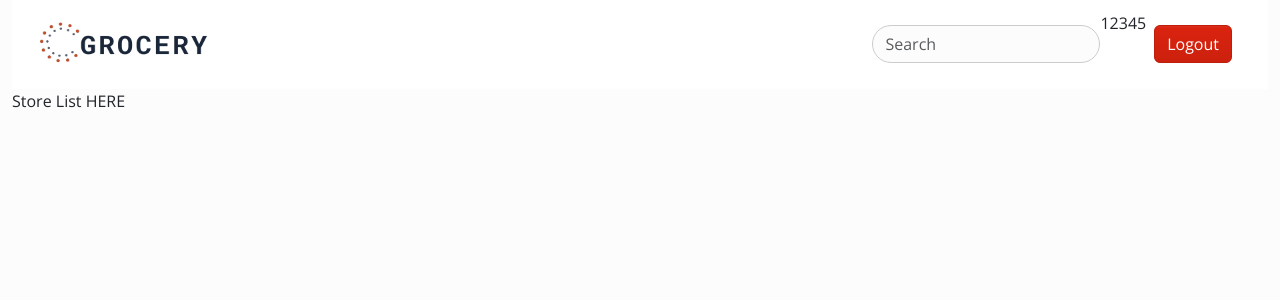
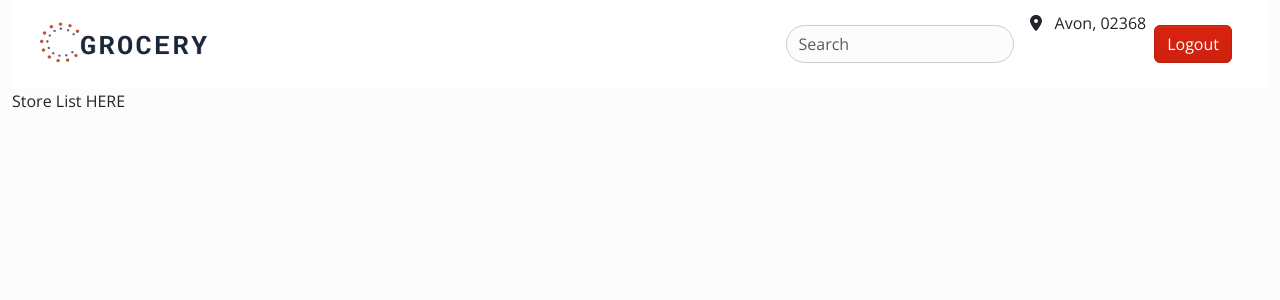
Before and after one commit to raspuna/AllInOneGrocery, a React (Create React App) app in the folder client/: page / in a window 1280 px wide. Shown: the top 300 px of the page. Built offline with nearby package versions, Linux system fonts and the light colour scheme; no server answers.

Commit message:
css changes again

```diff
--- a/client/src/components/Header.js
+++ b/client/src/components/Header.js
@@ -43,7 +43,10 @@ function Header() {
           </Form>
           <Nav className="mr-auto">
             {/* zip code autofill */}
-            <Nav.Item>12345</Nav.Item>
+            <Nav.Item>
+              &nbsp; &nbsp; <FontAwesomeIcon icon={faLocationDot} /> &nbsp;
+              Avon, 02368
+            </Nav.Item>
 
             <Nav.Link>
               <Logout />
```
